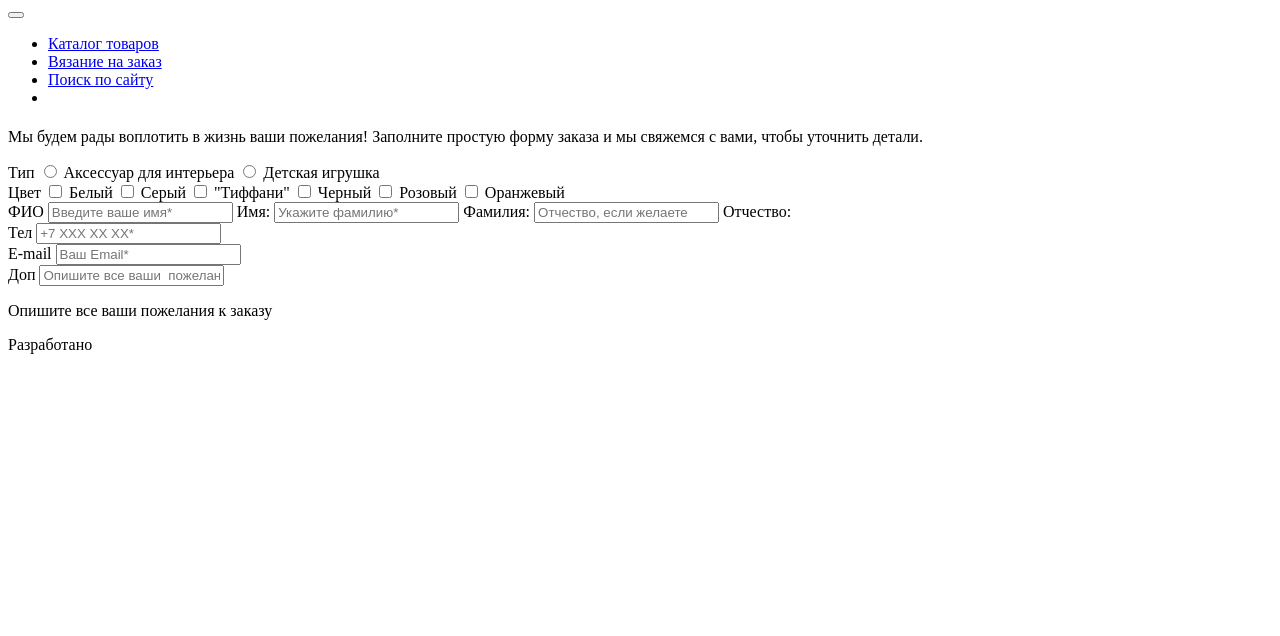
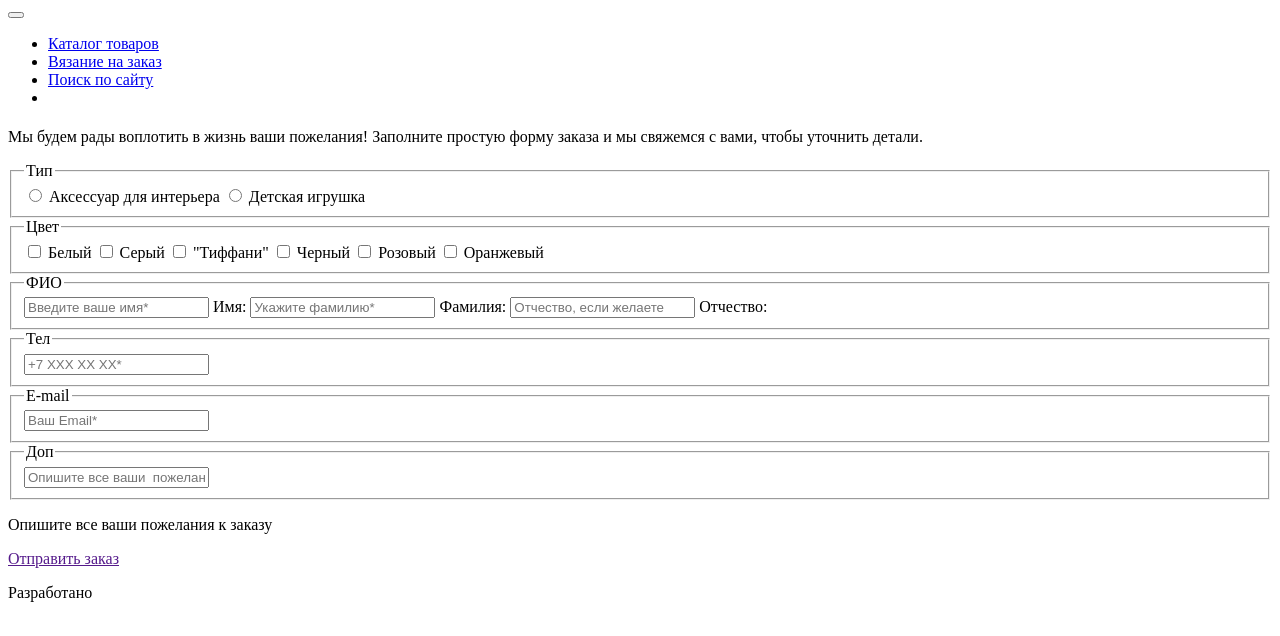
Before and after one commit to enelizarova/Mishka, a website: page form.html in a window 1280 px wide. Shown: the part 46-682 px from the top of the page. Drawn offline with Linux system fonts and the light colour scheme.

Commit message:
исправления

```diff
--- a/form.html
+++ b/form.html
@@ -34,14 +34,15 @@
         <h1 class="page-title"></h1>
         <p class="page-prew">Мы будем рады воплотить в жизнь ваши пожелания! Заполните простую форму заказа и мы свяжемся с вами, чтобы уточнить детали.</p>
         <form class="form-for-type">
-            <label>Тип</label>
+          <fieldset>
+            <legend>Тип</legend>
             <input type="radio" id="accessory">
             <label for="accessory">Аксессуар для  интерьера</label>
             <input type="radio" id="toy">
             <label for="toy">Детская игрушка</label>
-        </form>
-        <form>
-          <label>Цвет</label>
+          </fieldset>
+          <fieldset>
+            <legend>Цвет</legend>
             <input type="checkbox" id="white">
             <label for="white">Белый</label>
             <input type="checkbox" id="gray">
@@ -54,29 +55,33 @@
             <label for="pink">Розовый</label>
             <input type="checkbox" id="orange">
             <label for="orange">Оранжевый</label>
-        </form>
-        <form>
-          <label>ФИО</label>
+          </fieldset>
+          <fieldset>
+            <legend>ФИО</legend>
             <input type="text" placeholder="Введите ваше имя*" id="username">
             <label for="username">Имя:</label>
             <input type="text" placeholder="Укажите фамилию*" id="usersoname">
             <label for="usersoname">Фамилия:</label>
             <input type="text" placeholder="Отчество, если желаете" id="second-username">
             <label for="second-username">Отчество:</label>
-        </form>
-        <form>
-          <label>Тел</label>
+          </fieldset>
+          <fieldset>
+            <legend>Тел</legend>
             <input type="tel" placeholder="+7 ХХХ ХХ ХХ*">
-        </form>
-        <form>
-          <label>E-mail</label>
+          </fieldset>
+          <fieldset>
+            <legend>E-mail</legend>
             <input type="email" placeholder="Ваш Email*">
-        </form>
-        <form>
-          <label>Доп</label>
+          </fieldset>
+          <fieldset>
+            <legend>Доп</legend>
             <input type="textarea" placeholder="Опишите все ваши  пожелания к заказу">
+          </fieldset>
         </form>
         <p>Опишите все ваши  пожелания к заказу</p>
+      </div>
+      <div class="order-sent-bnt">
+        <a href="" class="btn">Отправить заказ</a>
       </div>
     </main>
     <footer class="main-footer">
```
Lines whose indentation alone changed are shown as unchanged.
